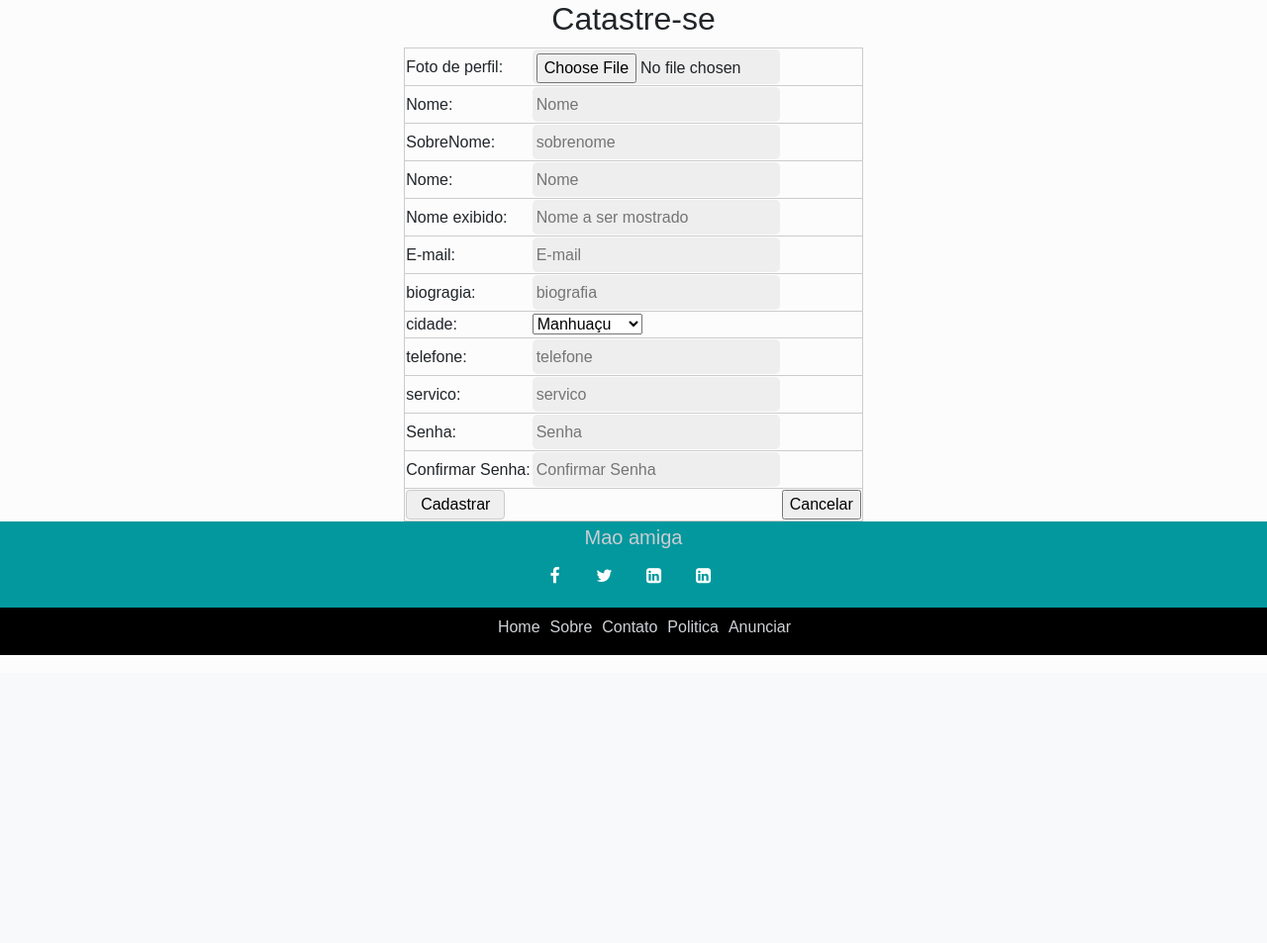
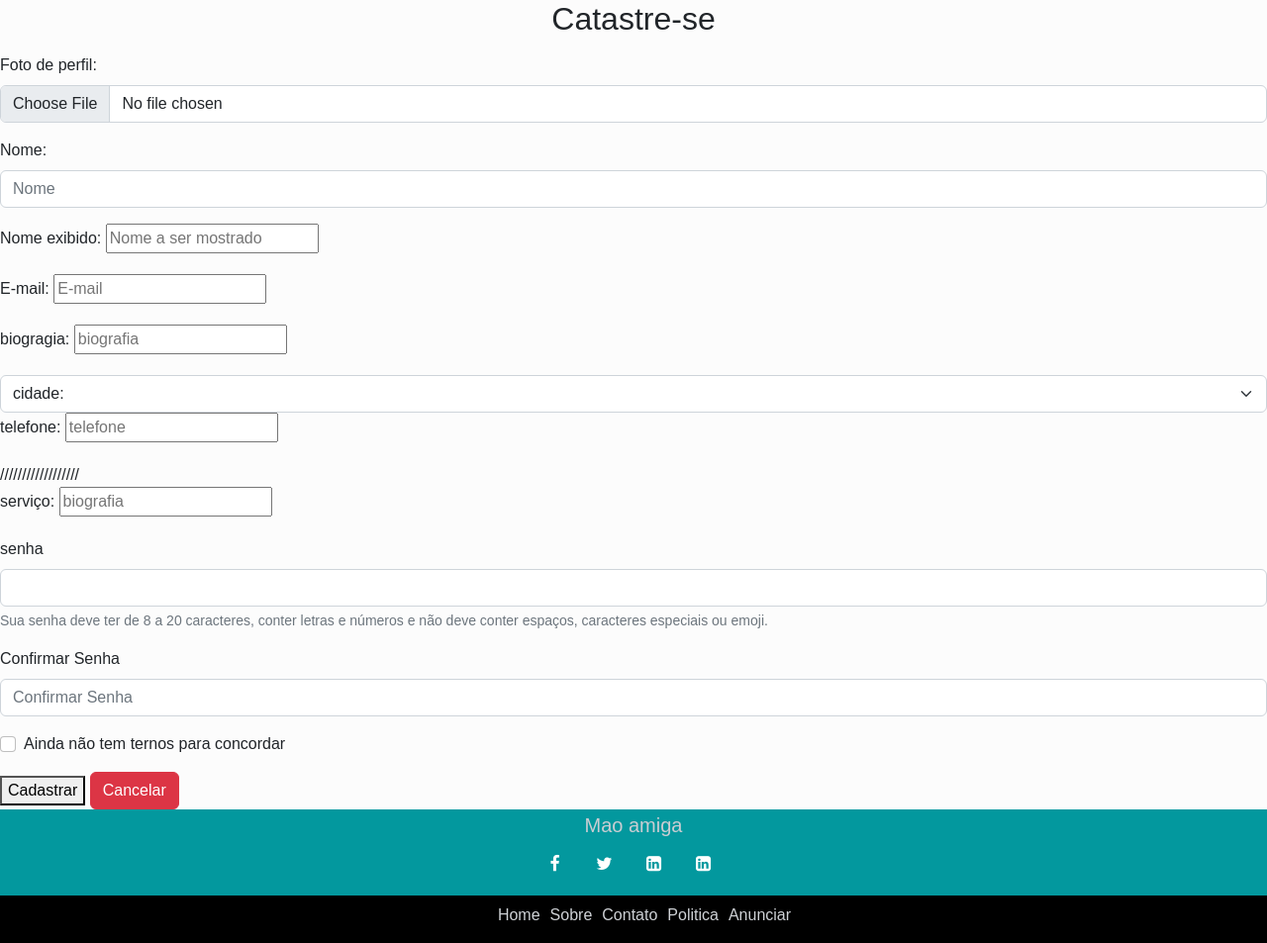
Before and after one commit to Aykimim/recomeco, a PHP site: page /visualizar/html/anunciantes/cadastro.php in a window 1280 px wide. Shown: the part 120-1073 px from the top of the page at 99% size. Before the commit the page ends 782 px from the top, so only its background shows below. Run offline with PHP 8.4, Linux system fonts and the light colour scheme.

Commit message:
cadastro

```diff
--- a/visualizar/html/anunciantes/cadastro.php
+++ b/visualizar/html/anunciantes/cadastro.php
@@ -1,78 +1,74 @@
 <?php include '../header.php'; ?>
 
+<div class="mb-3">
 <center><h2>Catastre-se</h2></center>
+</div>
+<form name="cadastro" method="post" enctype="multipart/form-data" action="/cotroladormysql/salvarcadastro.php">
 
-	<div id="cadastro">
-    	<form name="cadastro" method="post" enctype="multipart/form-data" action="/cotroladormysql/salvarcadastro.php">
-    		<table id="tab_cadastro">
+<div class="mb-3">
+    <label for="foto" class="form-label">Foto de perfil:</label>
+    <input type="file" name="foto" required placeholder="Foto" id="foto" class="form-control" >
+  </div>
+  <div class="mb-3" >
+<label for="nome" class="form-label">Nome:</label>
+<input type="text" name="nome" required placeholder="Nome" id="nome" class="form-control" aria-describedby="nome">
+ </div>
 
-            	<tr>
-                    <td>Foto de perfil:</td>
-                    <td><input type="file" name="foto" required placeholder="Foto de Perfil" id="foto" class="txt" /></td>
-                </tr>
-                <tr>
-                	<td>Nome:</td>
-                    <td><input type="text" name="nome" required placeholder="Nome" id="nome" class="txt" /></td>
-                </tr>
-                <tr>
-                	<td>SobreNome:</td>
-                    <td><input type="text" name="sobrenome" required placeholder="sobrenome" id="nome" class="txt" /></td>
-                </tr>
-                <tr>
-                <tr>
-                    <tr>
-                	<td>Nome:</td>
-                    <td><input type="text" name="nome" required placeholder="Nome" id="nome" class="txt" /></td>
-                </tr>
-                <tr>
-                	<td>Nome exibido:</td>
-                    <td><input type="text" name="usuarios" required placeholder="Nome a ser mostrado" id="nomeexibido" class="txt" /></td>
-                </tr>
-                <tr>
-                    <td>E-mail:</td>
-                    <td><input type="text" name="email" required placeholder="E-mail" id="email" class="txt" /></td>
-                </tr>
 
-                <tr>
-                    <td>biogragia:</td>
-                    <td><input type="text" name="biografia" required placeholder="biografia" id="biografia" class="txt" /></td>
-                </tr>
-                <tr>
-                    <td>cidade:</td>
-                    <td>
-                    <select name="cidade">
-                    <option value="Manhuacu">Manhuaçu</option>
-                    <option value="Manhumirim">Manhumirim</option>
-                    <option value="Simonesia">Simonesia</option>
-                    </select>
-                </td>
-                </tr>
-                <tr>
-                    <td>telefone:</td>
-                    <td><input type="text" name="telefone" required placeholder="telefone" id="telefone" class="txt" /></td>
-                </tr>
-                <tr>
-                     <td>servico:</td>
-                    <td><input type="text" name="servico" required placeholder="servico" id="servico" class="txt" /></td>
-                </tr>
 
-                <tr>
-                    <td>Senha:</td>
-                    <td><input type="text" name="senha" required placeholder="Senha" id="senhacd" class="txt" /></td>
-                </tr>
+<div class="mb-3">
+    <label for="nomeexibido" class="form-label">Nome exibido:</label>
+    <input type="text" name="usuarios" required placeholder="Nome a ser mostrado" id="nomeexibido">
+  </div>
 
-                <tr>
-                    <td>Confirmar Senha:</td>
-                    <td> <input type="password" name="senhaconf" required placeholder="Confirmar Senha" id="senhacd" class="txt" /></td>
-                </tr>
 
-                <tr>
-                    <td colspan="2"><input type="submit" value="Cadastrar" name="cadastrar" id="botao_cad"></td>
-                    <td colspan="2"><input type="reset" value="Cancelar"></td>
-                </tr>
+  <div class="mb-3">
+    <label for="E-mail" class="form-label">E-mail:</label>
+    <input type="text" name="email" required placeholder="E-mail" id="email">
+  </div>
 
-            </table>
-        </form>
-    </div>
+      <div class="mb-3">
+    <label for="biogragia" class="form-label">biogragia:</label>
+    <input type="text" name="biografia" required placeholder="biografia" id="biografia"  rows="3" required placeholder="E-mail" id="biografia">
+  </div>
 
+    <select class="form-select" aria-label="cidade:">
+  <option selected>cidade:</option>
+  <option value="Manhuacu">Manhuacu</option>
+  <option value="Manhuacu">Manhuacu</option>
+  <option value="Simonesia">Simonesia</option>
+</select>
+
+<div class="mb-3">
+    <label for="exampleInputPassword1" class="form-label">telefone:</label>
+    <input type="text" name="telefone" required placeholder="telefone" id="telefone"  required placeholder="telefone" id="telefone">
+  </div>
+//////////////////
+<div class="mb-3">
+    <label for="servico" class="form-label">serviço:</label>
+    <input type="text" name="servico" required placeholder="biografia" id="biografia"  rows="3" required placeholder="serviço" id="servico">
+  </div>
+
+
+<div class="mb-3">
+<label for="senha" class="form-label">senha</label>
+<input type="senha" name="senha" id="senha" class="form-control" aria-describedby="senha">
+<div id="senha" class="form-text"> Sua senha deve ter de 8 a 20 caracteres, conter letras e números e não deve conter espaços, caracteres especiais ou emoji. </div>
+</div>
+
+<div class="mb-3">
+<label for="senha" class="form-label">Confirmar Senha</label>
+<input type="password" name="senhaconf" required placeholder="Confirmar Senha" id="senhaconf" class="form-control" aria-describedby="senha">
+</div>
+
+  <div class="mb-3 form-check">
+    <input type="checkbox" class="form-check-input" id="ternos">
+    <label class="form-check-label" for="ternos">Ainda não tem ternos para concordar</label>
+  </div>
+
+  <button type="submit" value="Cadastrar" name="cadastrar" id="cadastrar class="btn btn-primary btn btn-success">Cadastrar</button>
+  <button type="reset" value="Cancelar" class="btn btn-primary btn btn-danger">Cancelar</button>
+
+
+</form>
     <?php include '../footer.php'; ?>
```
